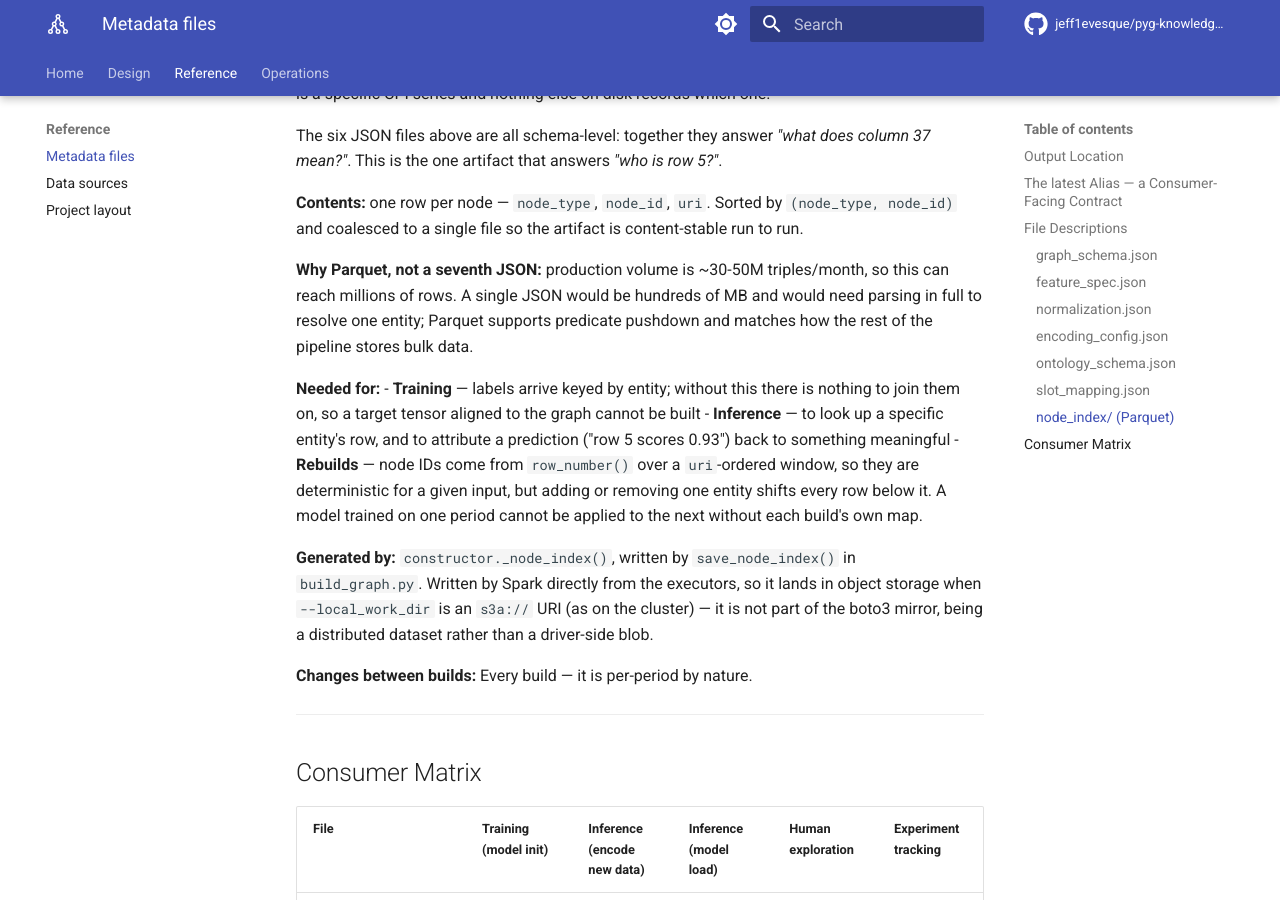
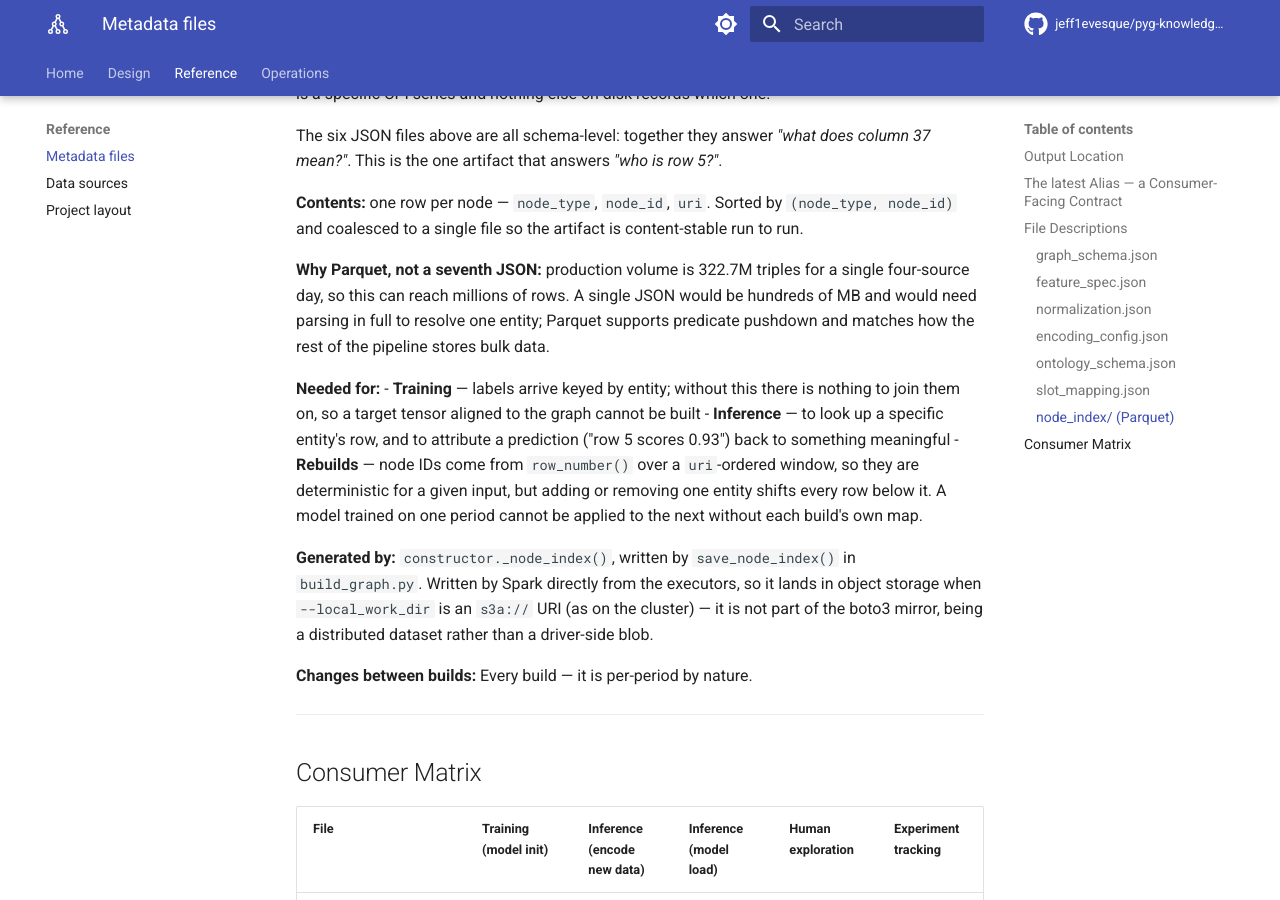
Before and after one commit to jeff1evesque/pyg-knowledge-graph-builder, an MkDocs documentation site: the page built from documentation/reference/outputs.md, in a window 1280 px wide and 900 px high, scrolled down 10626 px. Built offline with MkDocs 1.6.1 and Material for MkDocs 9.7.7, drawn with Linux system fonts in a browser that asks for light colours; comment, search, counter and statistics services are not loaded.

Commit message:
#396: outputs.md, size the node index against a measured day, not a stale month

```diff
--- a/documentation/reference/outputs.md
+++ b/documentation/reference/outputs.md
@@ -255,7 +255,7 @@ The six JSON files above are all schema-level: together they answer *"what does
 
 **Contents:** one row per node — `node_type`, `node_id`, `uri`. Sorted by `(node_type, node_id)` and coalesced to a single file so the artifact is content-stable run to run.
 
-**Why Parquet, not a seventh JSON:** production volume is ~30-50M triples/month, so this can reach millions of rows. A single JSON would be hundreds of MB and would need parsing in full to resolve one entity; Parquet supports predicate pushdown and matches how the rest of the pipeline stores bulk data.
+**Why Parquet, not a seventh JSON:** production volume is 322.7M triples for a single four-source day, so this can reach millions of rows. A single JSON would be hundreds of MB and would need parsing in full to resolve one entity; Parquet supports predicate pushdown and matches how the rest of the pipeline stores bulk data.
 
 **Needed for:**
 - **Training** — labels arrive keyed by entity; without this there is nothing to join them on, so a target tensor aligned to the graph cannot be built
```
